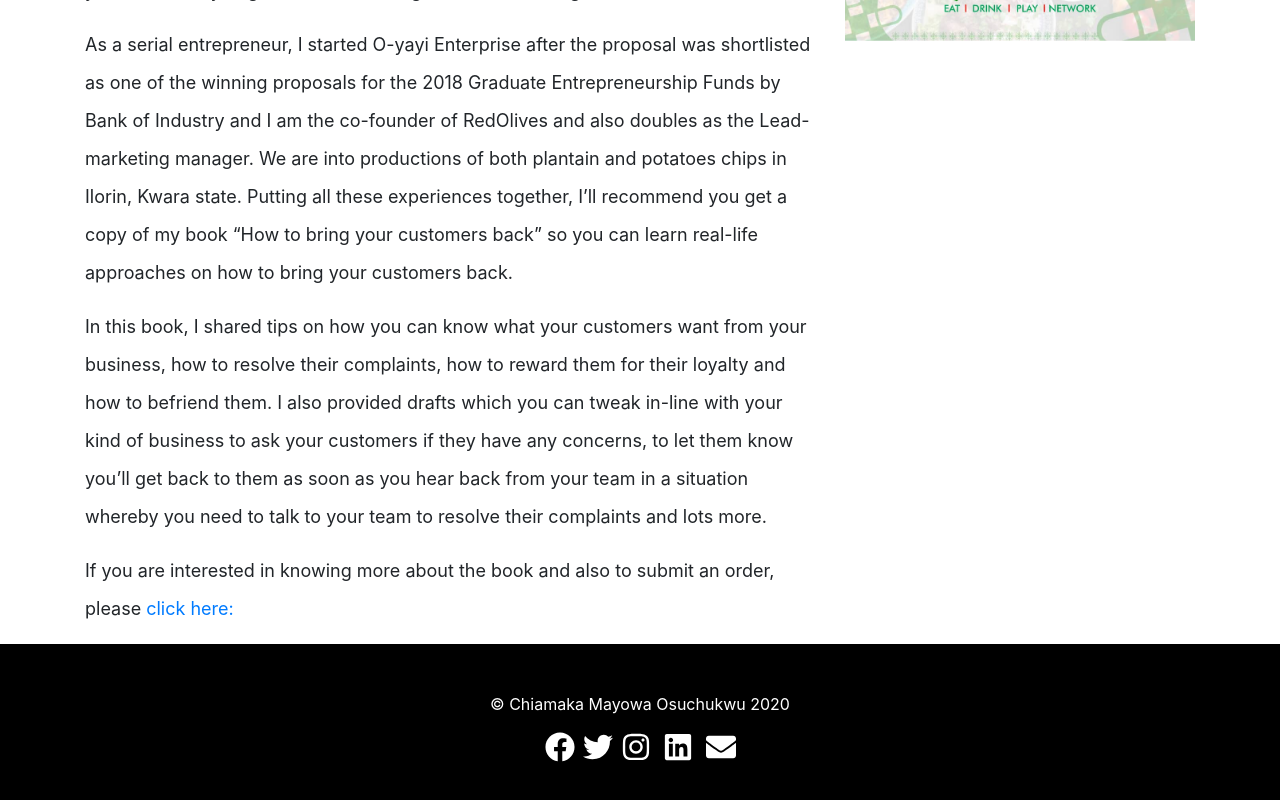
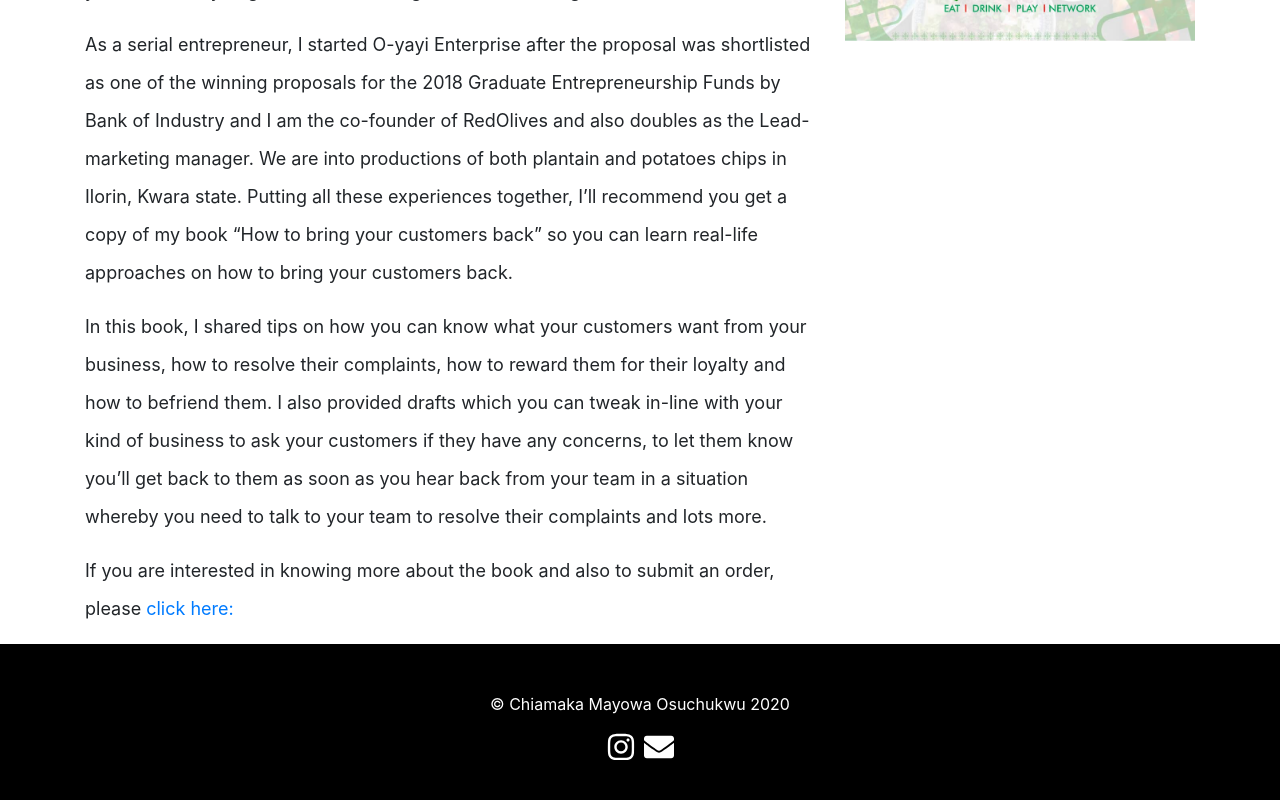
Before and after one commit to oyeolamilekan/chiamaka, a React (Create React App) app: page /profile in a window 1280 px wide. Shown: the part 1181-1981 px from the top of the page. Built offline with nearby package versions, Linux system fonts and the light colour scheme.

Commit message:
removed the unused links

```diff
--- a/src/components/footer.js
+++ b/src/components/footer.js
@@ -2,10 +2,7 @@ import "../styles/footer.css"
 
 import {
   FaEnvelope,
-  FaFacebook,
   FaInstagram,
-  FaLinkedin,
-  FaTwitter
 } from "react-icons/fa";
 
 import React from "react";
@@ -16,7 +13,7 @@ export default function Footer() {
       <div className="footer__main text-center bg-black text-white p-5">
         &copy; Chiamaka Mayowa Osuchukwu 2020
         <div className="text-center mt-3">
-          <a
+          {/* <a
             href="https://web.facebook.com/yayi4all?_rdc=1&_rdr"
             className="mr-2"
           >
@@ -24,14 +21,14 @@ export default function Footer() {
           </a>
           <a href="https://twitter.com/Iam_Yayi?s=08" className="mr-2">
             <FaTwitter size={30} className="icon-color"/>
-          </a>
+          </a> */}
           <a href="https://www.instagram.com/chiamaka.mayowa/" className="mr-2">
             <FaInstagram size={30} className="icon-color"/>
           </a>
-          <a href="https://www.linkedin.com/in/omotosho-ahmed-damilare-377b43147" className="mr-2">
+          {/* <a href="https://www.linkedin.com/in/omotosho-ahmed-damilare-377b43147" className="mr-2">
             {" "}
             <FaLinkedin size={30} className="icon-color"/>{" "}
-          </a>
+          </a> */}
           <a href="mailto:chimayosuchuks2@gmail.com">
             <FaEnvelope size={30} className="icon-color"/>{" "}
           </a>
```
